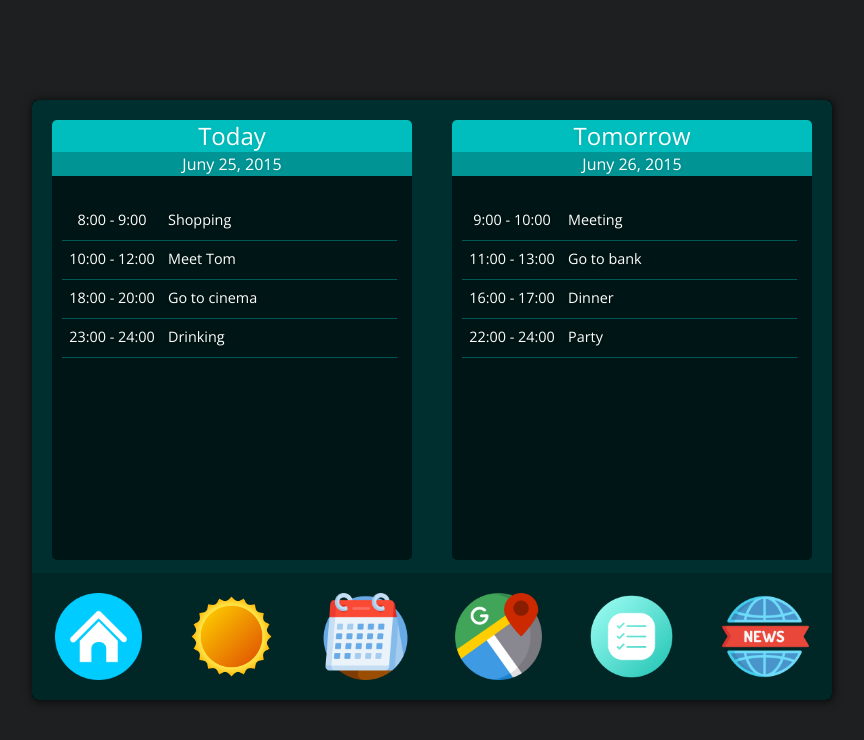
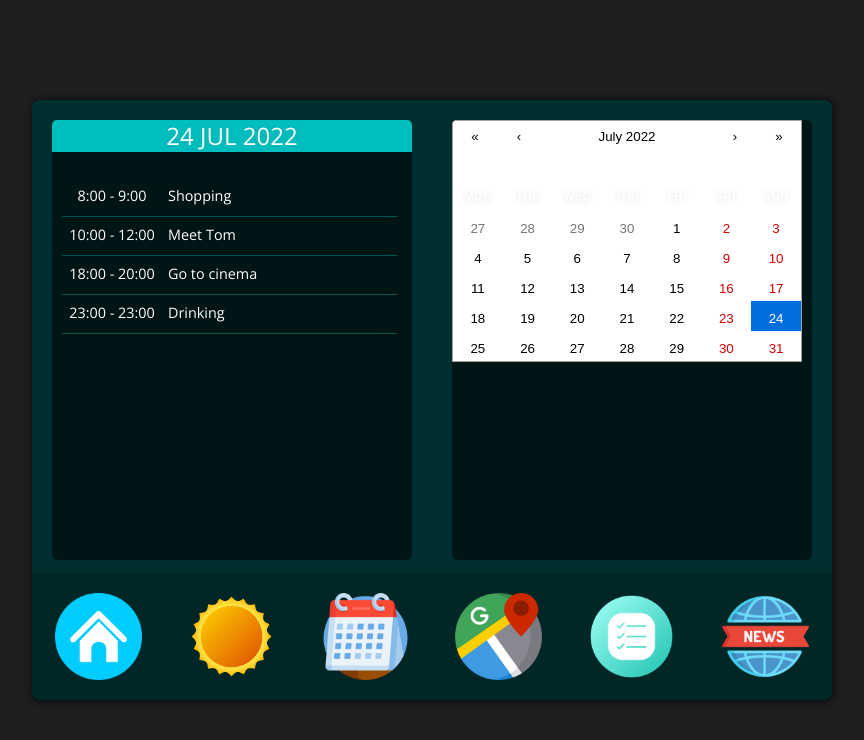
Before and after one commit to Mckoev/organizer, a React (Create React App) app: page /calendar in a window 1280 px wide. Shown: the top 740 px of the page, without its empty margins (208-1072 px from the left). Built offline with nearby package versions, Linux system fonts and the light colour scheme; no server answers; grey boxes are pictures that could not be loaded; a web font is replaced by a local one.

Commit message:
edit calendar page

```diff
--- a/package.json
+++ b/package.json
@@ -13,6 +13,7 @@
     "@types/react": "^18.0.15",
     "@types/react-dom": "^18.0.6",
     "react": "^18.2.0",
+    "react-calendar": "^3.7.0",
     "react-dom": "^18.2.0",
     "react-redux": "^8.0.2",
     "react-router-dom": "^6.3.0",
--- /dev/null
+++ b/src/components/calendar/PanelCalendar.tsx
@@ -0,0 +1,27 @@
+import React from 'react';
+import {months} from "../../helpers/dateValue";
+
+function PanelCalendar({list, date, className}) {
+
+    const listItems = list.map((el, index) => (
+        <li key={index} >
+            <div className="time">{el.timeStart} - {el.timeFinish}</div>
+            <div className="title">{el.task}</div>
+        </li>
+    ))
+
+    return (
+        <div className={className}>
+            <div className="header">
+                <div className="title">{date.getDate()} {months[date.getMonth()]} {date.getFullYear()}</div>
+            </div>
+            <ul>
+                {listItems}
+            </ul></div>
+
+
+    );
+}
+
+
+export default PanelCalendar;
--- a/src/components/home/timeHome.tsx
+++ b/src/components/home/timeHome.tsx
@@ -1,4 +1,5 @@
-import React, {useEffect, useRef, useState} from 'react';
+import {useEffect, useRef, useState} from 'react';
+import {months} from "../../helpers/dateValue";
 
 function TimeHome() {
 
@@ -7,7 +8,6 @@ function TimeHome() {
     const timerId = useRef<NodeJS.Timeout | null>(null);
 
     const days: string[] = ['SUN', 'MON', 'TUE', 'WED', 'THU', 'FRI', 'SAT'];
-    const months: string[] = ['JAN', 'FEB', 'MAR', 'APR', 'MAY', 'JUN', 'JUL', 'AVG', 'SEP', 'OCT', 'NOV', 'DEC']
 
 
      useEffect(() => startTimer(),[])
@@ -22,7 +22,7 @@ function TimeHome() {
     return (
         <div className="span time">
             <div>{ time }</div>
-            <div className="span date">{`${days[date.getDay()]}, ${date.getDate()} ${months[date.getMonth() -1]} ${date.getFullYear()}`}</div>
+            <div className="span date">{`${days[date.getDay()]}, ${date.getDate()} ${months[date.getMonth()]} ${date.getFullYear()}`}</div>
         </div>
     );
 }
--- a/src/components/tasks/Form.tsx
+++ b/src/components/tasks/Form.tsx
@@ -3,7 +3,7 @@ function Form({ handleSubmit, userInput, handleChange }) {
     <form onSubmit={(e) => handleSubmit(e)}>
       <input value={userInput} type="text" onChange={handleChange} />
       <button>
-        <img src={require('../../img/plus.png')} />
+        <img className='icon' src={require('../../img/plus.png')} />
       </button>
     </form>
   )
--- /dev/null
+++ b/src/helpers/dateValue.ts
@@ -0,0 +1 @@
+export const months: string[] = ['JAN', 'FEB', 'MAR', 'APR', 'MAY', 'JUN', 'JUL', 'AVG', 'SEP', 'OCT', 'NOV', 'DEC']
--- a/src/helpers/getSize.ts
+++ b/src/helpers/getSize.ts
@@ -1,5 +1,4 @@
 export function getSize(index, items) {
-    console.log(items)
     let count = 110
     if (items[index].title) {
         if (items[index].title.length > 53) {
--- a/src/pages/calendar/Calendar.tsx
+++ b/src/pages/calendar/Calendar.tsx
@@ -1,59 +1,71 @@
-import React from 'react'
+import {useState} from 'react'
 import './calendar.css'
+import PanelCalendar from "../../components/calendar/PanelCalendar";
+import {Calendar as CalendarComponent} from 'react-calendar';
+import 'react-calendar/dist/Calendar.css';
+import {months} from "../../helpers/dateValue";
+
+const dates = ['juny 25, 2015', 'juny 26, 2015']
+const classNames = ['panel panel-calendar', 'panel panel-calendar right']
+
+const arr = [{
+  timeStart: '8:00',
+  timeFinish: '9:00',
+  task: 'Shopping'
+},
+  {
+    timeStart: '10:00',
+    timeFinish: '12:00',
+    task: 'Meet Tom'
+  },
+  {
+    timeStart: '18:00',
+    timeFinish: '20:00',
+    task: 'Go to cinema'
+  },
+  {
+    timeStart: '23:00',
+    timeFinish: '23:00',
+    task: 'Drinking'
+  },
+]
+
+const arr2 = [{
+  timeStart: '9:00',
+  timeFinish: '10:00',
+  task: 'Meeting'
+},
+  {
+    timeStart: '11:00',
+    timeFinish: '13:00',
+    task: 'Go to bank'
+  },
+  {
+    timeStart: '16:00',
+    timeFinish: '17:00',
+    task: 'Dinner'
+  },
+  {
+    timeStart: '22:00',
+    timeFinish: '23:00',
+    task: 'Party'
+  },
+]
 
 function Calendar() {
+
+  const [value, onChange] = useState(new Date());
+  const [date, setDate] = useState(new Date());
+
+
   return (
     <div className="page page-calendar">
       <div className="bg"></div>
       <div className="overlay"></div>
-      <div className="panel panel-calendar left">
-        <div className="header">
-          <div className="title">Today</div>
-          <div className="date">Juny 25, 2015</div>
-        </div>
-        <ul>
-          <li>
-            <div className="time">8:00 - 9:00</div>
-            <div className="title">Shopping</div>
-          </li>
-          <li>
-            <div className="time">10:00 - 12:00</div>
-            <div className="title">Meet Tom</div>
-          </li>
-          <li>
-            <div className="time">18:00 - 20:00</div>
-            <div className="title">Go to cinema</div>
-          </li>
-          <li>
-            <div className="time">23:00 - 24:00</div>
-            <div className="title">Drinking</div>
-          </li>
-        </ul>
+      <PanelCalendar list={arr} date={date} className={classNames[0]}/>
+      <div className={classNames[1]}><CalendarComponent onChange={onChange} value={value} onClickDay={(value, event) => setDate(value)}/>
       </div>
-      <div className="panel panel-calendar right">
-        <div className="header">
-          <div className="title">Tomorrow</div>
-          <div className="date">Juny 26, 2015</div>
-        </div>
-        <ul>
-          <li>
-            <div className="time">9:00 - 10:00</div>
-            <div className="title">Meeting</div>
-          </li>
-          <li>
-            <div className="time">11:00 - 13:00</div>
-            <div className="title">Go to bank</div>
-          </li>
-          <li>
-            <div className="time">16:00 - 17:00</div>
-            <div className="title">Dinner</div>
-          </li>
-          <li>
-            <div className="time">22:00 - 24:00</div>
-            <div className="title">Party</div>
-          </li>
-        </ul>
-      </div>
+
     </div>
   )
 }
--- a/src/pages/tasks/tasks.css
+++ b/src/pages/tasks/tasks.css
@@ -149,14 +149,11 @@ button {
   background-color: transparent;
 }
 
-button img {
+button .icon {
   width: 20px;
   height: 20px;
-  text-align: center;
   color: #cccccc;
-  line-height: 20px;
   vertical-align: middle;
-  margin-bottom: 5px;
 }
 
 .panel-tasklist input {
@@ -178,3 +175,8 @@ button img {
   line-height: 20px;
   vertical-align: middle;
 }
+.panel-tasklist button {
+  border: none;
+  border-radius: 20px;
+  /*background-color: #00b5ff;*/
+}
```
Also changed, not shown: src/components/home/PanelTasks.tsx (+0 -14 lines), 1 other file (tests, documents, lock files or other folders).
